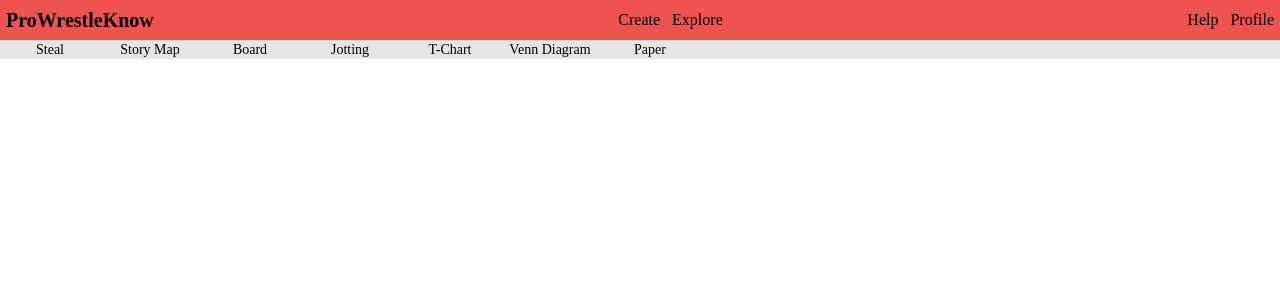
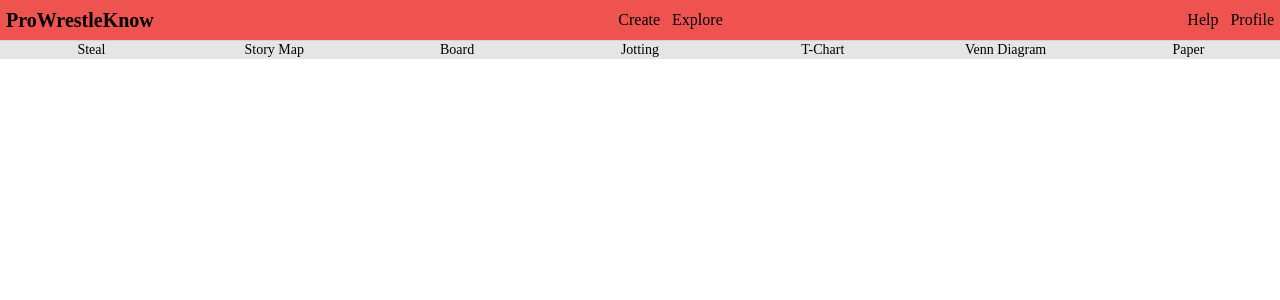
Before and after one commit to bryanmartinez1/prowrestleknow-web, a React (Vite) app in the folder frontend/: page /create/diagram in a window 1280 px wide. Shown: the top 300 px of the page. Built offline with nearby package versions, Linux system fonts and the light colour scheme; a web font is replaced by a local one.

Commit message:
space around and center options slider

```diff
--- a/frontend/src/components/OptionsSlider/optionsSlider.css
+++ b/frontend/src/components/OptionsSlider/optionsSlider.css
@@ -4,4 +4,6 @@
   width: 100%;
   overflow-x: auto;
   background-color: #e5e5e5;
+  justify-content: space-around;
+  align-items: center;
 }
```
